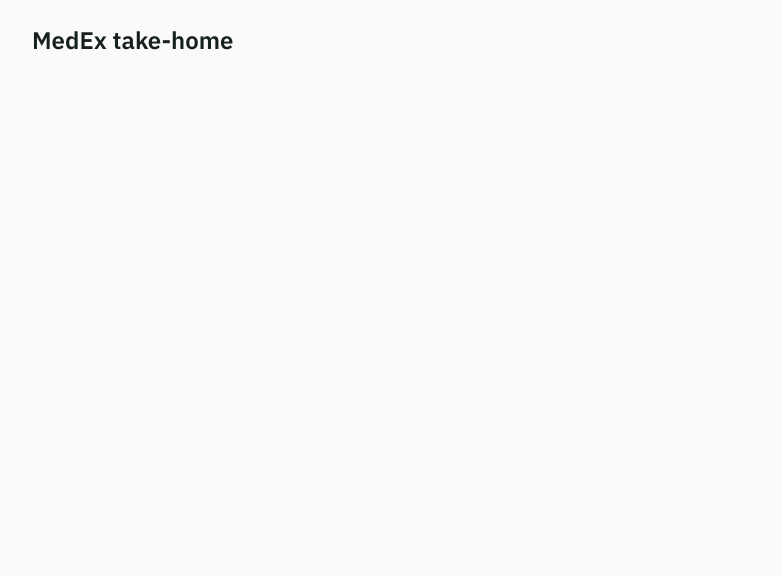
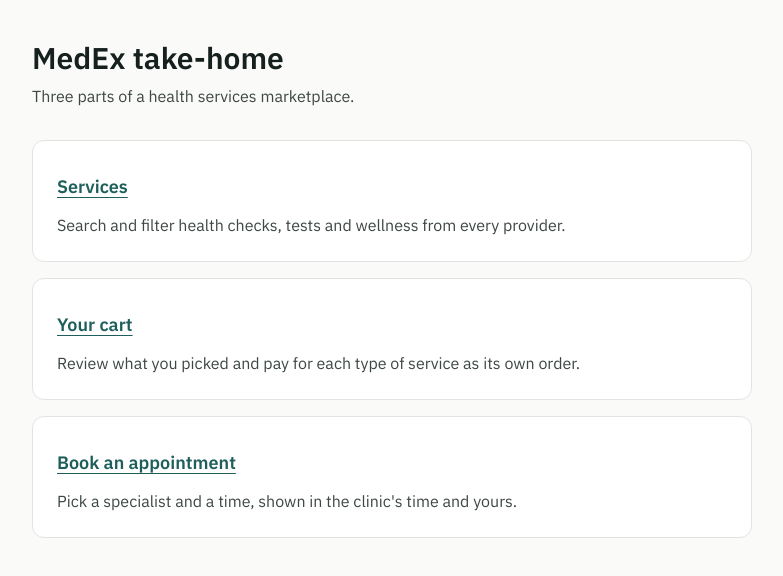
Before and after one commit to Rujal-Duwal/medex-take-home, a Next.js app: page / in a window 1280 px wide. Shown: the top 576 px of the page, without its empty margins (248-1031 px from the left). Built offline with nearby package versions, Linux system fonts and the light colour scheme.

Commit message:
feat(app): add the home page and placeholder routes for the three tasks

```diff
--- /dev/null
+++ b/src/app/booking/page.tsx
@@ -0,0 +1,20 @@
+import type { Metadata } from "next";
+import Link from "next/link";
+
+// Placeholder until booking is built in WBS 5.x.
+export const metadata: Metadata = { title: "Book an appointment" };
+
+export default function BookingPage() {
+  return (
+    <div className="mx-auto flex w-full max-w-3xl flex-col items-start gap-4 px-4 py-10 md:px-6">
+      <h1 className="text-2xl font-semibold md:text-3xl">Book an appointment</h1>
+      <p className="text-text-secondary">This page is not ready yet.</p>
+      <Link
+        href="/"
+        className="inline-flex min-h-11 items-center font-medium text-primary underline underline-offset-4"
+      >
+        Back to home
+      </Link>
+    </div>
+  );
+}
--- /dev/null
+++ b/src/app/cart/page.tsx
@@ -0,0 +1,20 @@
+import type { Metadata } from "next";
+import Link from "next/link";
+
+// Placeholder until the cart is built in WBS 4.x.
+export const metadata: Metadata = { title: "Your cart" };
+
+export default function CartPage() {
+  return (
+    <div className="mx-auto flex w-full max-w-3xl flex-col items-start gap-4 px-4 py-10 md:px-6">
+      <h1 className="text-2xl font-semibold md:text-3xl">Your cart</h1>
+      <p className="text-text-secondary">This page is not ready yet.</p>
+      <Link
+        href="/"
+        className="inline-flex min-h-11 items-center font-medium text-primary underline underline-offset-4"
+      >
+        Back to home
+      </Link>
+    </div>
+  );
+}
--- a/src/app/page.tsx
+++ b/src/app/page.tsx
@@ -1,8 +1,49 @@
-// Placeholder. The real home page with links to the three tasks comes in WBS 2.5.
+import Link from "next/link";
+
+// One entry per task. The name matches the h1 of the page it opens. The link text is the
+// name only, so a screen reader's link list stays short; the description sits beside it.
+const tasks = [
+  {
+    href: "/services",
+    name: "Services",
+    description: "Search and filter health checks, tests and wellness from every provider.",
+  },
+  {
+    href: "/cart",
+    name: "Your cart",
+    description: "Review what you picked and pay for each type of service as its own order.",
+  },
+  {
+    href: "/booking",
+    name: "Book an appointment",
+    description: "Pick a specialist and a time, shown in the clinic's time and yours.",
+  },
+] as const;
+
 export default function HomePage() {
   return (
-    <div className="mx-auto w-full max-w-3xl p-6">
-      <h1 className="text-2xl font-semibold">MedEx take-home</h1>
+    <div className="mx-auto flex w-full max-w-3xl flex-col gap-8 px-4 py-10 md:px-6">
+      <header className="flex flex-col gap-2">
+        <h1 className="text-2xl font-semibold md:text-3xl">MedEx take-home</h1>
+        <p className="text-text-secondary">Three parts of a health services marketplace.</p>
+      </header>
+      <ul className="flex flex-col gap-4">
+        {tasks.map((task) => (
+          <li key={task.href} className="flex flex-col gap-1 rounded-xl border bg-card p-6">
+            {/* A heading per card, so screen reader users can jump between the three tasks.
+                min-h-11 keeps the link a 44px target even though it is plain text. */}
+            <h2 className="text-lg font-semibold">
+              <Link
+                href={task.href}
+                className="inline-flex min-h-11 items-center text-primary underline underline-offset-4"
+              >
+                {task.name}
+              </Link>
+            </h2>
+            <p className="text-text-secondary">{task.description}</p>
+          </li>
+        ))}
+      </ul>
     </div>
   );
 }
--- /dev/null
+++ b/src/app/services/page.tsx
@@ -0,0 +1,20 @@
+import type { Metadata } from "next";
+import Link from "next/link";
+
+// Placeholder until the service explorer is built in WBS 3.x.
+export const metadata: Metadata = { title: "Services" };
+
+export default function ServicesPage() {
+  return (
+    <div className="mx-auto flex w-full max-w-3xl flex-col items-start gap-4 px-4 py-10 md:px-6">
+      <h1 className="text-2xl font-semibold md:text-3xl">Services</h1>
+      <p className="text-text-secondary">This page is not ready yet.</p>
+      <Link
+        href="/"
+        className="inline-flex min-h-11 items-center font-medium text-primary underline underline-offset-4"
+      >
+        Back to home
+      </Link>
+    </div>
+  );
+}
```
Also changed, not shown: 1 other file (tests, documents, lock files or other folders).
